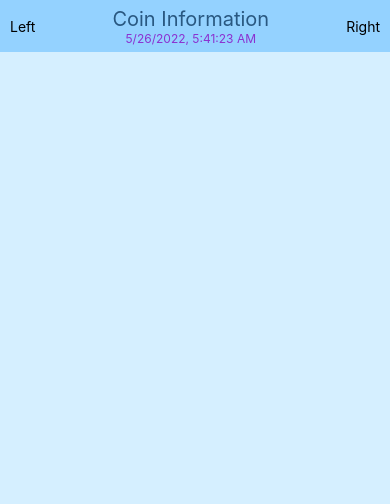
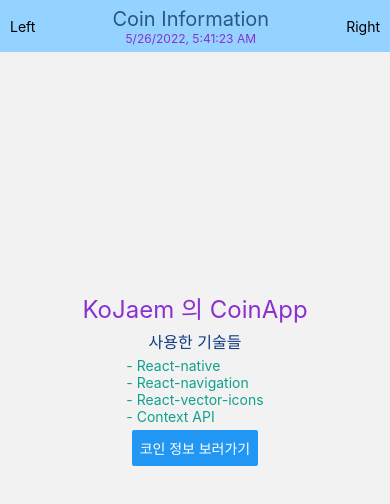
Before and after one commit to KoJaem/coinApp-ReactNative, a React Native app: screen /Main in a window 390 px wide. Shown: the top 504 px of the page. Built offline with nearby package versions, Linux system fonts and the light colour scheme; no server answers.

Commit message:
feat : react-navigation 사용 (처음에는 어플에 대한 소개를 해줌)

```diff
--- a/App.tsx
+++ b/App.tsx
@@ -1,16 +1,30 @@
+import {NavigationContainer} from '@react-navigation/native';
+import {createStackNavigator} from '@react-navigation/stack';
 import React from 'react';
 import {SafeAreaView} from 'react-native';
 import {Provider} from 'react-redux';
 import styled from 'styled-components/native';
-import {CoinView, TopBar} from './components';
+import {CoinView, MainView, TopBar} from './components';
 import timeStore from './store/timeStore';
-// import {Provider} from 'react-redux';
+
+export type StackParamList = {
+  Main: undefined;
+  Coin: undefined;
+};
+const Stack = createStackNavigator<StackParamList>();
+
 export default function App() {
   return (
     <Provider store={timeStore}>
       <Container>
-        <TopBar title={'Coin Information'} />
-        <CoinView />
+        <NavigationContainer>
+          <TopBar title={'Coin Information'} />
+          <Stack.Navigator screenOptions={{headerShown: false}}>
+            <Stack.Screen name="Main" component={MainView} />
+            <Stack.Screen name="Coin" component={CoinView} />
+            {/* <CoinView /> */}
+          </Stack.Navigator>
+        </NavigationContainer>
       </Container>
     </Provider>
   );
--- /dev/null
+++ b/components/MainView.tsx
@@ -0,0 +1,68 @@
+import {StackNavigationProp} from '@react-navigation/stack';
+import React from 'react';
+import {Button} from 'react-native';
+import styled from 'styled-components/native';
+import {StackParamList} from '../App';
+const technology = [
+  'React-native',
+  'React-navigation',
+  'React-vector-icons',
+  'Context API',
+];
+type Props = {
+  navigation: StackNavigationProp<StackParamList, 'Main'>;
+};
+export function MainView({navigation}: Props) {
+  return (
+    <Container>
+      <Wrapper>
+        <StyledTitle>KoJaem 의 CoinApp</StyledTitle>
+        <StyledText>사용한 기술들</StyledText>
+        <TechnologyWrapper>
+          {technology.map((data, index) => (
+            <Technology key={index}>- {data}</Technology>
+          ))}
+        </TechnologyWrapper>
+      </Wrapper>
+      <Button
+        title="코인 정보 보러가기"
+        onPress={() => {
+          navigation.navigate('Coin');
+        }}
+      />
+    </Container>
+  );
+}
+
+const Container = styled.View`
+  flex: 1;
+  align-items: center;
+  justify-content: center;
+`;
+
+const Wrapper = styled.View`
+  position: absolute;
+  top: 30%;
+  align-items: center;
+`;
+
+const StyledTitle = styled.Text`
+  color: #8b31d0;
+  font-size: 24px;
+`;
+
+const StyledText = styled.Text`
+  margin-top: 4px;
+  color: #0f3b82;
+  font-size: 16px;
+`;
+
+const TechnologyWrapper = styled.View`
+  margin-top: 4px;
+  align-items: flex-start;
+`;
+
+const Technology = styled.Text`
+  color: #11a08d;
+  font-size: 14px;
+`;
--- a/components/index.ts
+++ b/components/index.ts
@@ -1,3 +1,4 @@
 export {CoinView} from './CoinView';
 export {TopBar} from './TopBar';
 export {CoinItem} from './CoinItem';
+export {MainView} from './MainView';
```
Also changed, not shown: package.json (+7 -0 lines), 3 other files (tests, documents, lock files or other folders).
